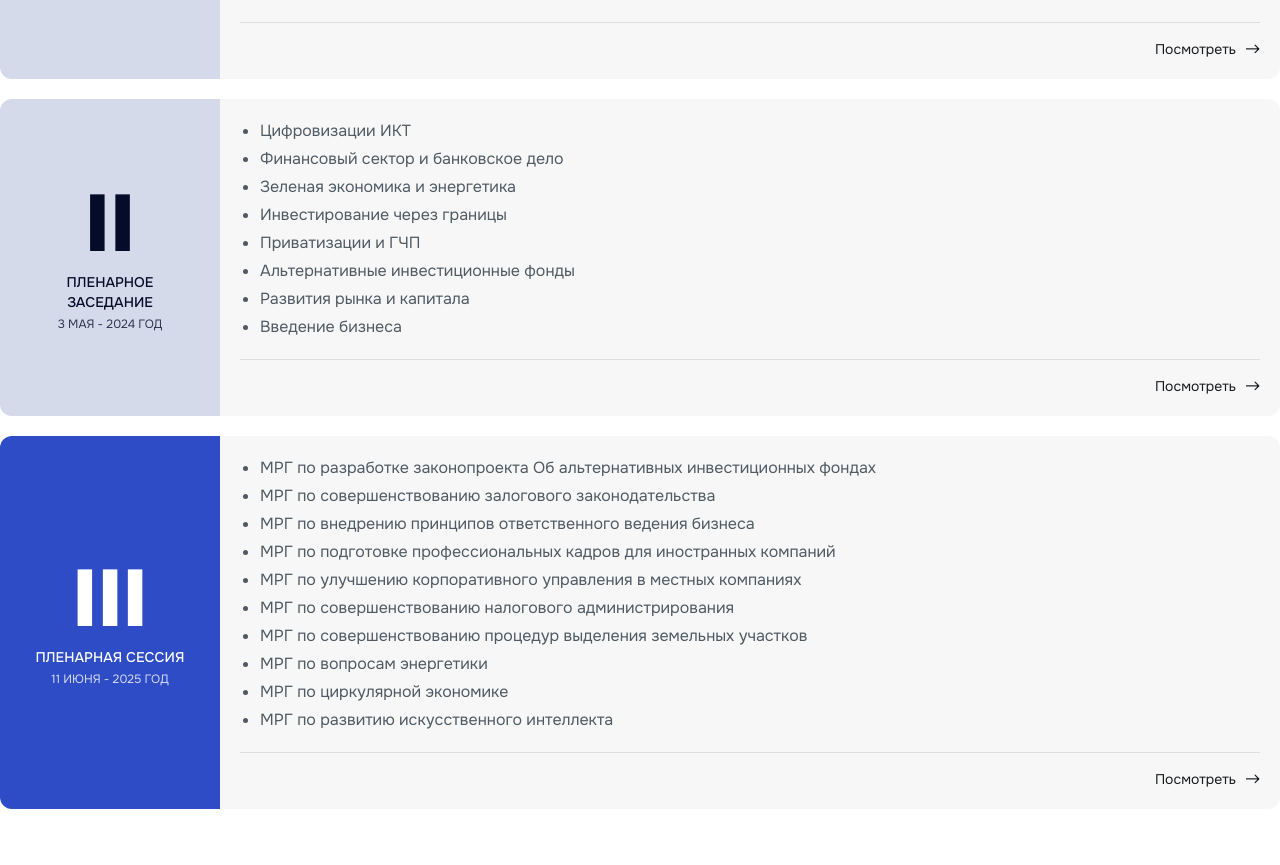
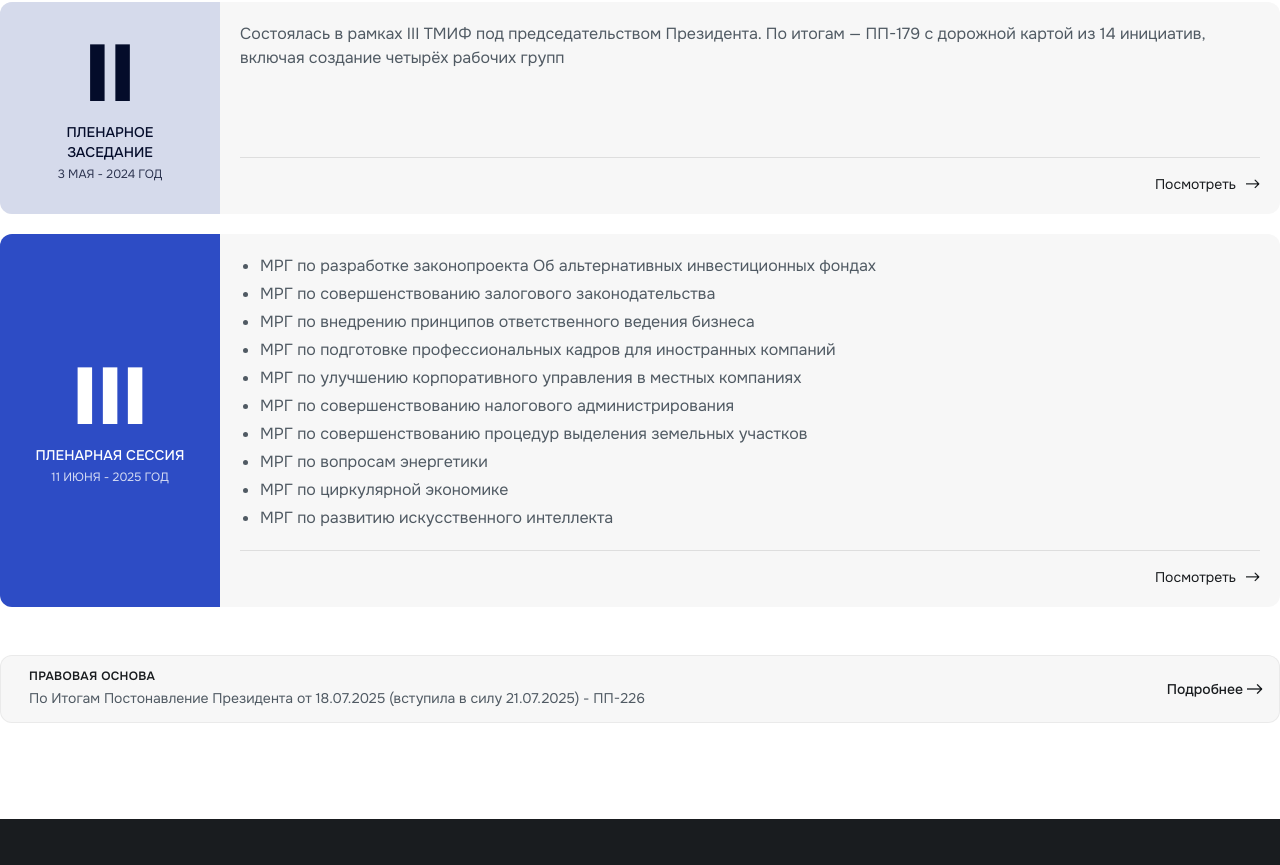
Before and after one commit to jurabekbabaev/fic-ui, a Nuxt app: page /advice/interworkinggroup in a window 1280 px wide. Shown: the part 764-1629 px from the top of the page. Built offline with nearby package versions, Linux system fonts and the light colour scheme; grey boxes are pictures that could not be loaded.

Commit message:
fix: working page finished

```diff
--- a/app/pages/advice/interworkinggroup.vue
+++ b/app/pages/advice/interworkinggroup.vue
@@ -10,8 +10,8 @@ interface IType {
   bgcolor: string;
   txtcolor: string;
   groups: string[];
-  isView: boolean
-};
+  isView: boolean;
+}
 
 const data = ref<IType[]>([
   {
@@ -23,7 +23,9 @@ const data = ref<IType[]>([
     txtcolor: "text-white",
     isView: true,
     groups: [
-      t("МРГ по разработке законопроекта Об альтернативных инвестиционных фондах"),
+      t(
+        "МРГ по разработке законопроекта Об альтернативных инвестиционных фондах"
+      ),
       t("МРГ по совершенствованию залогового законодательства"),
       t("МРГ по внедрению принципов ответственного ведения бизнеса"),
       t("МРГ по подготовке профессиональных кадров для иностранных компаний"),
@@ -44,14 +46,9 @@ const data = ref<IType[]>([
     txtcolor: "text-[#040C2A]",
     isView: false,
     groups: [
-      t("Цифровизации ИКТ"),
-      t("Финансовый сектор и банковское дело"),
-      t("Зеленая экономика и энергетика"),
-      t("Инвестирование через границы"),
-      t("Приватизации и ГЧП"),
-      t("Альтернативные инвестиционные фонды"),
-      t("Развития рынка и капитала"),
-      t("Введение бизнеса"),
+      t(
+        "Состоялась в рамках III ТМИФ под председательством Президента. По итогам — ПП-179 с дорожной картой из 14 инициатив, включая создание четырёх рабочих групп"
+      ),
     ],
   },
   {
@@ -63,13 +60,9 @@ const data = ref<IType[]>([
     txtcolor: "text-[#040C2A]",
     isView: false,
     groups: [
-      t("Цифровизации ИКТ"),
-      t("Финансовый сектор и банковское дело"),
-      t("Зеленая экономика и энергетика"),
-      t("Инвестирование через границы"),
-      t("Приоритетные отрасли"),
-      t("Приватизации и ГЧП"),
-      t("Залоговое законодательство"),
+      t(
+        "Резиденция «Куксарой». Более 150 участников, свыше 40 предложений. Приоритеты: деловая среда, налоговая стабильность, ГЧП, зелёная экономика, цифровизация."
+      ),
     ],
   },
 ]);
@@ -92,8 +85,15 @@ function ViewReadMore(item: IType) {
   <section>
     <client-only>
       <div class="mb-12" id="rops">
-        <h2 class="lg:text-[54px] text-[32px] uppercase font-black mb-12 mt-24" section-id="rops">
-          {{ t("Межведомственные рабочие группы, созданные по итогам пленарных заседаний") }}
+        <h2
+          class="lg:text-[54px] text-[32px] uppercase font-black mb-12 mt-24"
+          section-id="rops"
+        >
+          {{
+            t(
+              "Межведомственные рабочие группы, созданные по итогам пленарных заседаний"
+            )
+          }}
         </h2>
         <div class="flex flex-col gap-5">
           <div
@@ -106,17 +106,28 @@ function ViewReadMore(item: IType) {
               class="w-full sm:w-[220px] shrink-0 flex flex-col justify-center items-center py-8 px-6 uppercase"
               :class="[item.bgcolor, item.txtcolor]"
             >
-              <div class="font-black text-[40px] sm:text-[60px] lg:text-[80px] leading-none text-center">
+              <div
+                class="font-black text-[40px] sm:text-[60px] lg:text-[80px] leading-none text-center"
+              >
                 {{ item.sessionid }}
               </div>
-              <p class="text-sm font-medium mt-2 text-center">{{ t(item.sessionTitleKey) }}</p>
-              <p class="text-xs font-normal mt-1 text-center opacity-80">{{ t(item.yearKey) }}</p>
+              <p class="text-sm font-medium mt-2 text-center">
+                {{ t(item.sessionTitleKey) }}
+              </p>
+              <p class="text-xs font-normal mt-1 text-center opacity-80">
+                {{ t(item.yearKey) }}
+              </p>
             </div>
 
             <!-- Right: content -->
             <div class="flex-1 p-5 flex flex-col">
-              <ul class="list-disc pl-5 text-[#505A63] font-normal text-base flex-1">
-                <li v-for="(list, i) in item.groups" :key="i" class="mb-1">{{ list }}</li>
+              <ul
+                :class="item.id === 1 ? 'list-disc pl-5' : 'list-none'"
+                class="text-[#505A63] font-normal text-base flex-1"
+              >
+                <li v-for="(list, i) in item.groups" :key="i" class="mb-1">
+                  {{ list }}
+                </li>
               </ul>
               <span
                 @click="ViewReadMore(item)"
@@ -129,6 +140,32 @@ function ViewReadMore(item: IType) {
           </div>
         </div>
       </div>
+      <div
+        class="flex items-center gap-3 mt-4 px-4 py-3 rounded-xl bg-[#F7F7F7] border border-[#0000000D]"
+      >
+        <i class="icon-file-text text-[#505A63] text-lg shrink-0 mt-0.5"></i>
+        <div class="flex-1 min-w-0">
+          <span
+            class="block text-xs font-semibold text-[#191C1F] uppercase tracking-wide mb-0.5"
+          >
+            {{ t("Правовая основа") }}
+          </span>
+          <span class="text-sm text-[#505A63] font-normal leading-relaxed">
+            {{
+              t(
+                "По Итогам Постонавление Президента от 18.07.2025 (вступила в силу 21.07.2025) - ПП-226"
+              )
+            }}
+          </span>
+        </div>
+        <button
+          @click.stop="navigateTo(localePath('/reports'))"
+          class="shrink-0 cursor-pointer flex items-center gap-1 text-sm font-medium text-[#191C1F] hover:opacity-70 transition-opacity whitespace-nowrap"
+        >
+          {{ t("Подробнее") }}
+          <i class="icon-move-right text-base"></i>
+        </button>
+      </div>
     </client-only>
   </section>
 </template>
--- a/app/pages/leadersgroup/workinggroup.vue
+++ b/app/pages/leadersgroup/workinggroup.vue
@@ -31,7 +31,9 @@ function animateStats() {
   const step = (now: number) => {
     const progress = Math.min((now - start) / ANIM_DURATION, 1);
     const eased = easeOutCubic(progress);
-    statsDisplay.value = statsTargets.map((target) => Math.floor(eased * target));
+    statsDisplay.value = statsTargets.map((target) =>
+      Math.floor(eased * target)
+    );
     if (progress < 1) requestAnimationFrame(step);
   };
   requestAnimationFrame(step);
@@ -151,12 +153,42 @@ function ViewReadMore(item: IType) {
       <div ref="statsRef" class="wg-stat-tabs mt-8">
         <div class="wg-stat-tab wg-stat-tab--active">
           <span class="wg-stat-tab__count">{{ statsDisplay[0] }}</span>
-          <span class="wg-stat-tab__label">{{ t("Рабочие группы Совета") }}</span>
+          <span class="wg-stat-tab__label">{{
+            t("Рабочие группы Совета")
+          }}</span>
         </div>
         <div class="wg-stat-tab">
           <span class="wg-stat-tab__count">{{ statsDisplay[1] }}</span>
-          <span class="wg-stat-tab__label">{{ t("Межведомственные рабочие группы") }}</span>
+          <span class="wg-stat-tab__label">{{
+            t("Межведомственные рабочие группы")
+          }}</span>
         </div>
+      </div>
+      <div
+        class="flex items-center gap-3 mt-4 px-4 py-3 rounded-xl bg-[#F7F7F7] border border-[#0000000D]"
+      >
+        <i class="icon-file-text text-[#505A63] text-lg shrink-0 mt-0.5"></i>
+        <div class="flex-1 min-w-0">
+          <span
+            class="block text-xs font-semibold text-[#191C1F] uppercase tracking-wide mb-0.5"
+          >
+            {{ t("Правовая основа") }}
+          </span>
+          <span class="text-sm text-[#505A63] font-normal leading-relaxed">
+            {{
+              t(
+                "По Итогам Постонавление Президента от 18.07.2025 (вступила в силу 21.07.2025) - ПП-226"
+              )
+            }}
+          </span>
+        </div>
+        <button
+          @click.stop="navigateTo(localePath('/reports'))"
+          class="shrink-0 cursor-pointer flex items-center gap-1 text-sm font-medium text-[#191C1F] hover:opacity-70 transition-opacity whitespace-nowrap"
+        >
+          {{ t("Подробнее") }}
+          <i class="icon-move-right text-base"></i>
+        </button>
       </div>
 
       <h1 class="lg:text-[48px] text-[32px] uppercase font-black mt-10">
@@ -229,8 +261,7 @@ function ViewReadMore(item: IType) {
             ></i>
           </div>
         </div>
-        </div>
-
+      </div>
     </div>
   </div>
 </template>
```
